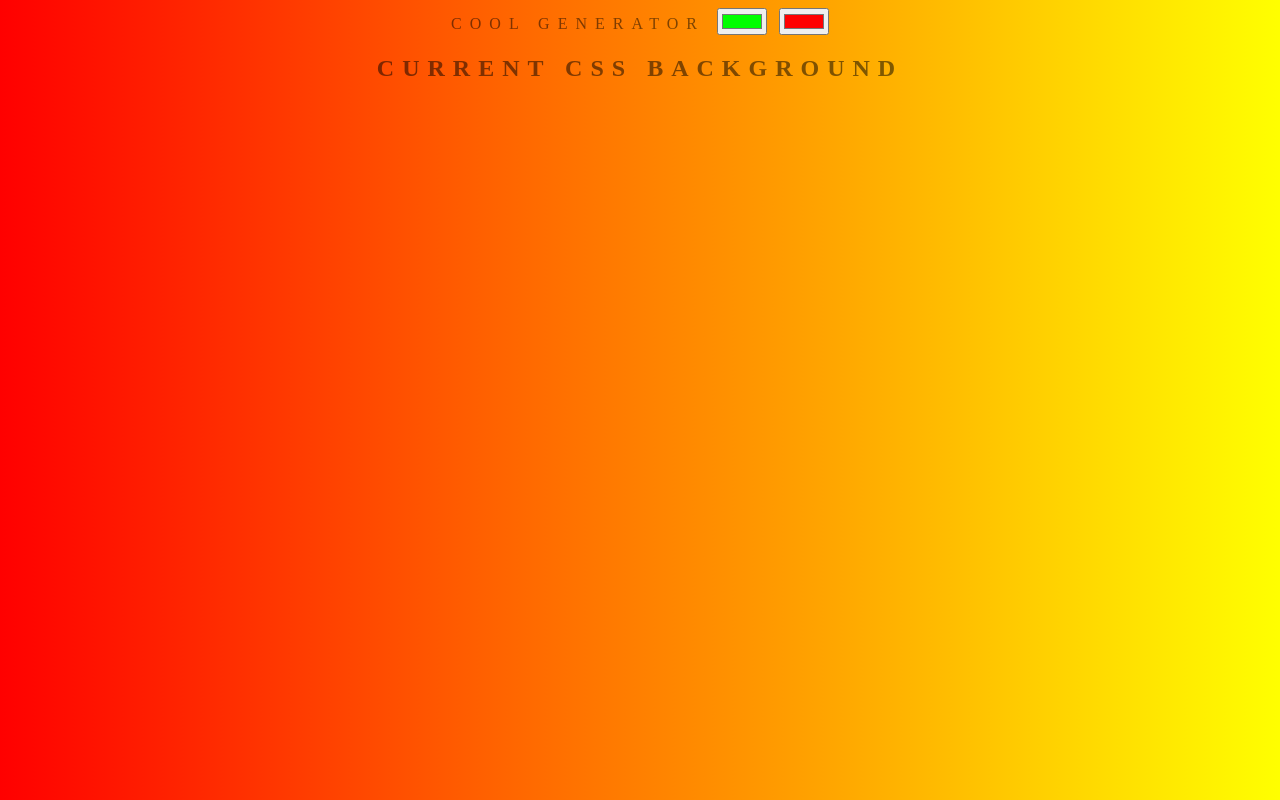
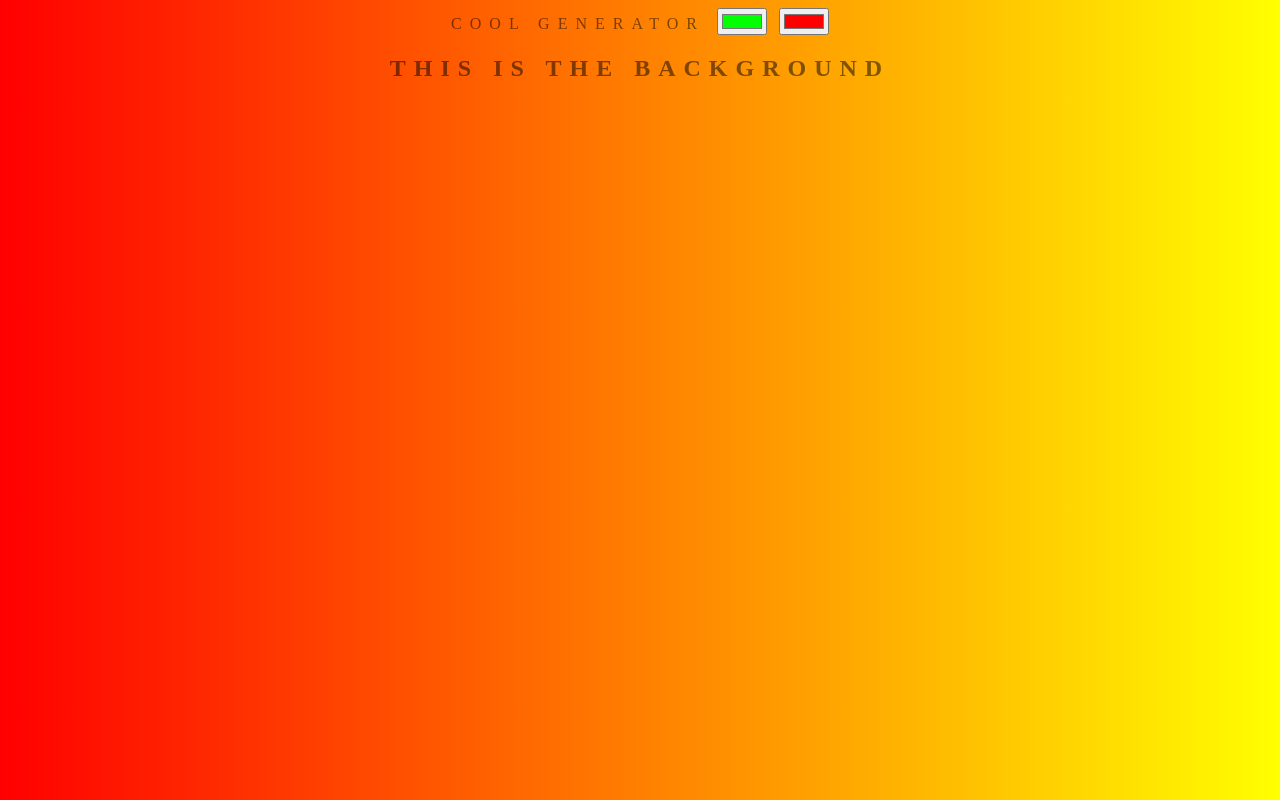
Before and after one commit to Bethsam/background-generator, a plain HTML site: page index.html in a window 1280 px wide. Drawn offline with Linux system fonts and the light colour scheme.

Commit message:
changing text

```diff
--- a/index.html
+++ b/index.html
@@ -8,7 +8,7 @@
   <hi>COOL Generator</hi>
   <input class="color1" type="color" value="#00ff00">
   <input class="color2" type="color" value="#ff0000">
-  <h2>current css Background</h2>
+  <h2>This is the background</h2>
   <h3></h3>
   <script type="text/javascript" src="script.js"></script>
 
```
